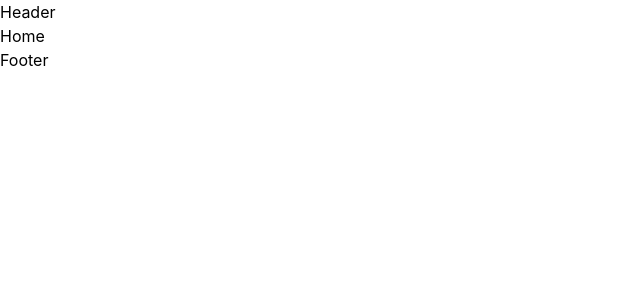
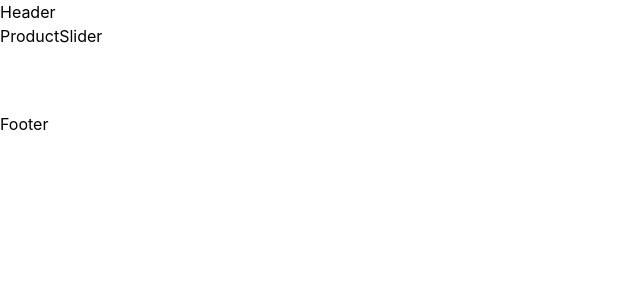
Before and after one commit to YanisMorzak/Requiem-prestigioso, a React (Create React App) app: page / in a window 1280 px wide. Shown: the top 300 px of the page, without its empty margins (0-640 px from the left). Built offline with nearby package versions, Linux system fonts and the light colour scheme; no server answers.

Commit message:
🔧  F02-Strapi: change the position of the pages folder

```diff
--- /dev/null
+++ b/src/components/ProductSlider.jsx
@@ -0,0 +1,5 @@
+import React from "react";
+
+export default function ProductSlider() {
+  return <div>ProductSlider</div>;
+}
--- a/src/components/pages/Home.jsx
+++ /dev/null
@@ -1,8 +0,0 @@
-import React from "react";
-import useFetch from "../../hooks/useFetch";
-
-export default function Home() {
-  const { data } = useFetch("/products?populate=*");
-  console.log(data);
-  return <div>Home</div>;
-}
--- /dev/null
+++ b/src/pages/Home.jsx
@@ -0,0 +1,12 @@
+import React from "react";
+import useFetch from "../hooks/useFetch";
+import ProductSlider from "../components/ProductSlider";
+
+export default function Home() {
+  const { data } = useFetch("/products?populate=*&filters[isNew]=true");
+  return (
+    <div className="mb-16">
+      <ProductSlider data={data} />
+    </div>
+  );
+}
```
Also changed, not shown: src/App.js (+4 -4 lines), src/pages/ProductDetails.jsx (renamed from src/components/pages/ProductDetails.jsx), src/pages/Products.jsx (renamed from src/components/pages/Products.jsx), src/pages/Search.jsx (renamed from src/components/pages/Search.jsx).
